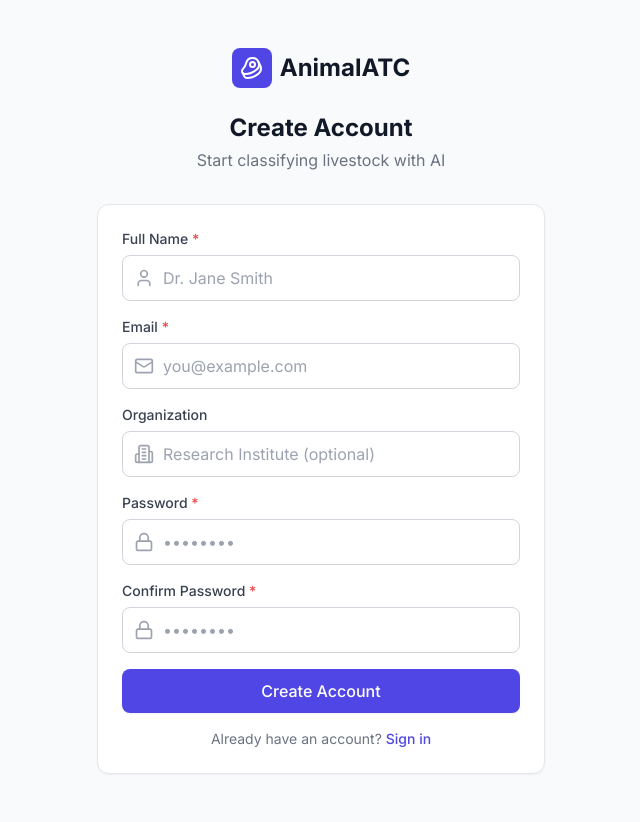
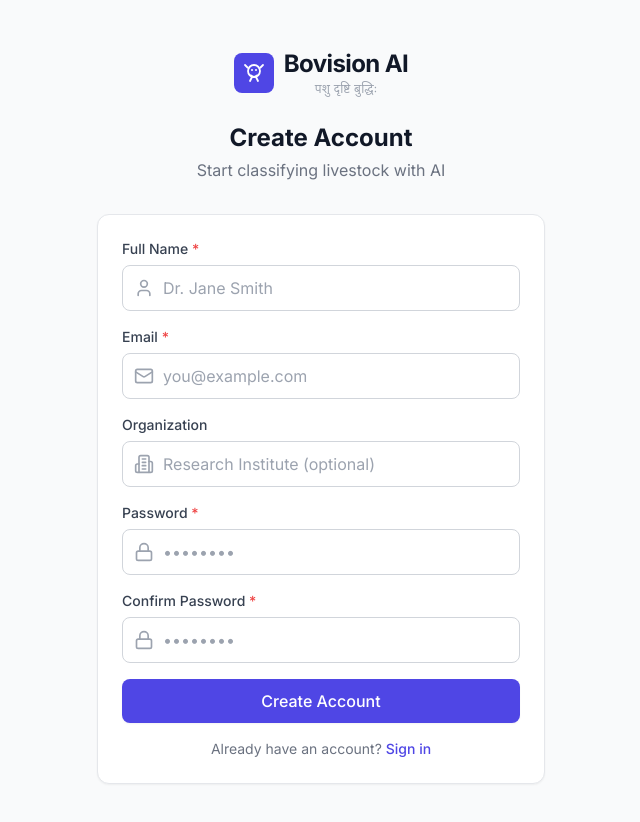
Before and after one commit to Ghan07/BreedAI, a React (Vite) app in the folder client/: page /register in a window 1280 px wide. Shown: the top 822 px of the page, without its empty margins (319-959 px from the left). Built offline with nearby package versions, Linux system fonts and the light colour scheme; no server answers; the HTML template or start-up script is replaced by a standard one.

Commit message:
rebrand: AnimalATC → Bovision AI with logo component and Sanskrit tagline

```diff
--- a/client/index.html
+++ b/client/index.html
@@ -4,8 +4,8 @@
     <meta charset="UTF-8" />
     <link rel="icon" type="image/svg+xml" href="/vite.svg" />
     <meta name="viewport" content="width=device-width, initial-scale=1.0" />
-    <link href="https://fonts.googleapis.com/css2?family=Inter:wght@300;400;500;600;700;800&display=swap" rel="stylesheet" />
-    <title>AnimalATC - AI Animal Classification</title>
+    <link href="https://fonts.googleapis.com/css2?family=Inter:wght@300;400;500;600;700;800&family=Noto+Sans+Devanagari:wght@400;500&display=swap" rel="stylesheet" />
+    <title>Bovision AI - AI Animal Classification</title>
   </head>
   <body class="antialiased">
     <div id="root"></div>
--- /dev/null
+++ b/client/src/components/common/BovisionLogo.jsx
@@ -0,0 +1,48 @@
+import React from 'react';
+
+const BovisionLogo = ({ size = 'md', showTagline = false, collapsed = false }) => {
+  const sizes = {
+    sm: { icon: 'w-8 h-8', text: 'text-lg', tagline: 'text-[9px]' },
+    md: { icon: 'w-9 h-9', text: 'text-xl', tagline: 'text-[10px]' },
+    lg: { icon: 'w-10 h-10', text: 'text-2xl', tagline: 'text-xs' },
+  };
+
+  const s = sizes[size] || sizes.md;
+
+  return (
+    <div className="flex items-center gap-2.5">
+      {/* Icon mark */}
+      <div className={`${s.icon} bg-primary-600 rounded-lg flex items-center justify-center flex-shrink-0`}>
+        <svg viewBox="0 0 24 24" fill="none" className="w-[60%] h-[60%]" stroke="white" strokeWidth="1.8" strokeLinecap="round" strokeLinejoin="round">
+          <circle cx="12" cy="10" r="6" />
+          <circle cx="10" cy="9" r="1" fill="white" stroke="none" />
+          <circle cx="14" cy="9" r="1" fill="white" stroke="none" />
+          <path d="M5.5 6.5L3 4" />
+          <path d="M18.5 6.5L21 4" />
+          <path d="M9 14.5C9 14.5 10.5 16 12 16C13.5 16 15 14.5 15 14.5" />
+          <path d="M8 20L10 16" />
+          <path d="M16 20L14 16" />
+        </svg>
+      </div>
+
+      {/* Text */}
+      {!collapsed && (
+        <div className="flex flex-col leading-none">
+          <span className={`font-bold ${s.text} text-gray-900 dark:text-white tracking-tight whitespace-nowrap`}>
+            Bovision AI
+          </span>
+          {showTagline && (
+            <span
+              className={`${s.tagline} text-gray-400 dark:text-gray-500 tracking-wide mt-0.5 whitespace-nowrap`}
+              style={{ fontFamily: "'Noto Sans Devanagari', sans-serif" }}
+            >
+              पशु दृष्टि बुद्धिः
+            </span>
+          )}
+        </div>
+      )}
+    </div>
+  );
+};
+
+export default BovisionLogo;
--- a/client/src/components/layout/Sidebar.jsx
+++ b/client/src/components/layout/Sidebar.jsx
@@ -1,6 +1,7 @@
 import React, { useState } from 'react';
 import { NavLink, useNavigate } from 'react-router-dom';
-import { LayoutDashboard, ScanLine, History, Settings, LogOut, ChevronLeft, ChevronRight, Beef, Moon, Sun, Menu, X } from 'lucide-react';
+import { LayoutDashboard, ScanLine, History, Settings, LogOut, ChevronLeft, ChevronRight, Moon, Sun, Menu, X } from 'lucide-react';
+import BovisionLogo from '../common/BovisionLogo';
 import useAuthStore from '../../stores/authStore';
 import useThemeStore from '../../stores/themeStore';
 
@@ -23,11 +24,8 @@ const Sidebar = () => {
   const SidebarContent = () => (
     <div className="flex flex-col h-full">
       {/* Logo */}
-      <div className="flex items-center gap-3 px-4 py-5 border-b border-gray-200 dark:border-gray-700">
-        <div className="w-9 h-9 bg-primary-600 rounded-lg flex items-center justify-center flex-shrink-0">
-          <Beef className="w-5 h-5 text-white" />
-        </div>
-        {!collapsed && <span className="font-bold text-lg text-gray-900 dark:text-white whitespace-nowrap">AnimalATC</span>}
+      <div className="px-4 py-5 border-b border-gray-200 dark:border-gray-700">
+        <BovisionLogo size="sm" collapsed={collapsed} />
       </div>
 
       {/* Nav */}
--- a/client/src/pages/Landing.jsx
+++ b/client/src/pages/Landing.jsx
@@ -1,7 +1,8 @@
 import React from 'react';
 import { Link } from 'react-router-dom';
 import { motion } from 'framer-motion';
-import { ScanLine, Ruler, Brain, BarChart3, Shield, Zap, ArrowRight, Beef, Moon, Sun } from 'lucide-react';
+import { ScanLine, Ruler, Brain, BarChart3, Shield, Zap, ArrowRight, Moon, Sun } from 'lucide-react';
+import BovisionLogo from '../components/common/BovisionLogo';
 import { useAnimatedCounter } from '../hooks/useAnimatedCounter';
 import useThemeStore from '../stores/themeStore';
 
@@ -37,12 +38,7 @@ const Landing = () => {
     <div className="min-h-screen">
       {/* Nav */}
       <nav className="flex items-center justify-between px-6 lg:px-12 py-4 border-b border-gray-200 dark:border-gray-800">
-        <div className="flex items-center gap-3">
-          <div className="w-9 h-9 bg-primary-600 rounded-lg flex items-center justify-center">
-            <Beef className="w-5 h-5 text-white" />
-          </div>
-          <span className="font-bold text-xl text-gray-900 dark:text-white">AnimalATC</span>
-        </div>
+        <BovisionLogo size="md" showTagline />
         <div className="flex items-center gap-3">
           <button onClick={toggle} className="p-2 rounded-lg hover:bg-gray-100 dark:hover:bg-gray-800 transition-colors">
             {dark ? <Sun className="w-5 h-5" /> : <Moon className="w-5 h-5" />}
@@ -147,7 +143,7 @@ const Landing = () => {
 
       {/* Footer */}
       <footer className="border-t border-gray-200 dark:border-gray-800 px-6 py-8 text-center text-sm text-gray-500">
-        <p>© 2024 AnimalATC. Image-Based Animal Type Classification System.</p>
+        <p>© 2024 Bovision AI. Image-Based Animal Type Classification System.</p>
       </footer>
     </div>
   );
--- a/client/src/pages/Login.jsx
+++ b/client/src/pages/Login.jsx
@@ -1,7 +1,8 @@
 import React, { useState } from 'react';
 import { Link, useNavigate } from 'react-router-dom';
 import { motion } from 'framer-motion';
-import { Mail, Lock, Beef, Eye, EyeOff } from 'lucide-react';
+import { Mail, Lock, Eye, EyeOff } from 'lucide-react';
+import BovisionLogo from '../components/common/BovisionLogo';
 import toast from 'react-hot-toast';
 import useAuthStore from '../stores/authStore';
 
@@ -23,11 +24,8 @@ const Login = () => {
     <div className="min-h-screen flex items-center justify-center px-4 py-12">
       <motion.div className="w-full max-w-md" initial={{ opacity: 0, y: 20 }} animate={{ opacity: 1, y: 0 }}>
         <div className="text-center mb-8">
-          <Link to="/" className="inline-flex items-center gap-2 mb-6">
-            <div className="w-10 h-10 bg-primary-600 rounded-lg flex items-center justify-center">
-              <Beef className="w-6 h-6 text-white" />
-            </div>
-            <span className="font-bold text-2xl text-gray-900 dark:text-white">AnimalATC</span>
+          <Link to="/" className="inline-flex mb-6">
+            <BovisionLogo size="lg" showTagline />
           </Link>
           <h1 className="text-2xl font-bold text-gray-900 dark:text-white">Welcome back</h1>
           <p className="text-gray-500 mt-1">Sign in to your account</p>
--- a/client/src/pages/Register.jsx
+++ b/client/src/pages/Register.jsx
@@ -1,7 +1,8 @@
 import React, { useState } from 'react';
 import { Link, useNavigate } from 'react-router-dom';
 import { motion } from 'framer-motion';
-import { User, Mail, Lock, Building2, Beef } from 'lucide-react';
+import { User, Mail, Lock, Building2 } from 'lucide-react';
+import BovisionLogo from '../components/common/BovisionLogo';
 import toast from 'react-hot-toast';
 import useAuthStore from '../stores/authStore';
 
@@ -33,11 +34,8 @@ const Register = () => {
     <div className="min-h-screen flex items-center justify-center px-4 py-12">
       <motion.div className="w-full max-w-md" initial={{ opacity: 0, y: 20 }} animate={{ opacity: 1, y: 0 }}>
         <div className="text-center mb-8">
-          <Link to="/" className="inline-flex items-center gap-2 mb-6">
-            <div className="w-10 h-10 bg-primary-600 rounded-lg flex items-center justify-center">
-              <Beef className="w-6 h-6 text-white" />
-            </div>
-            <span className="font-bold text-2xl text-gray-900 dark:text-white">AnimalATC</span>
+          <Link to="/" className="inline-flex mb-6">
+            <BovisionLogo size="lg" showTagline />
           </Link>
           <h1 className="text-2xl font-bold text-gray-900 dark:text-white">Create Account</h1>
           <p className="text-gray-500 mt-1">Start classifying livestock with AI</p>
```
